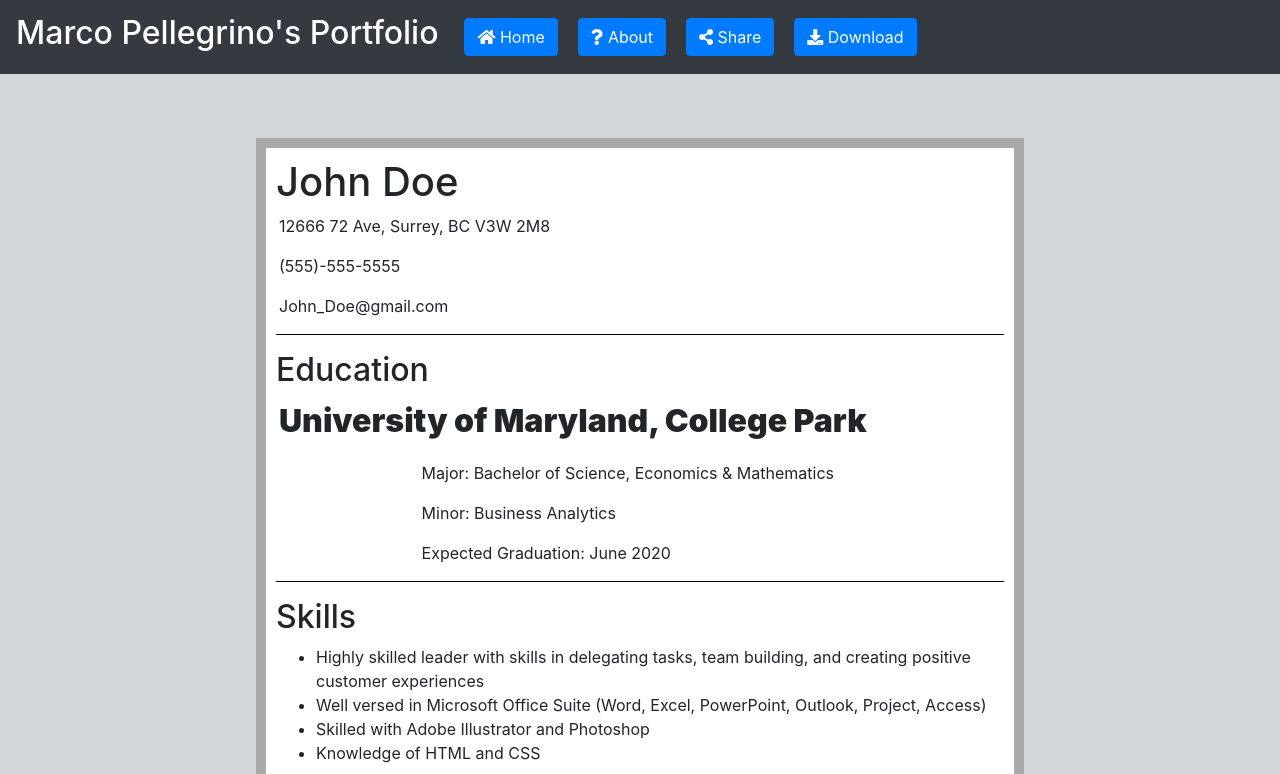
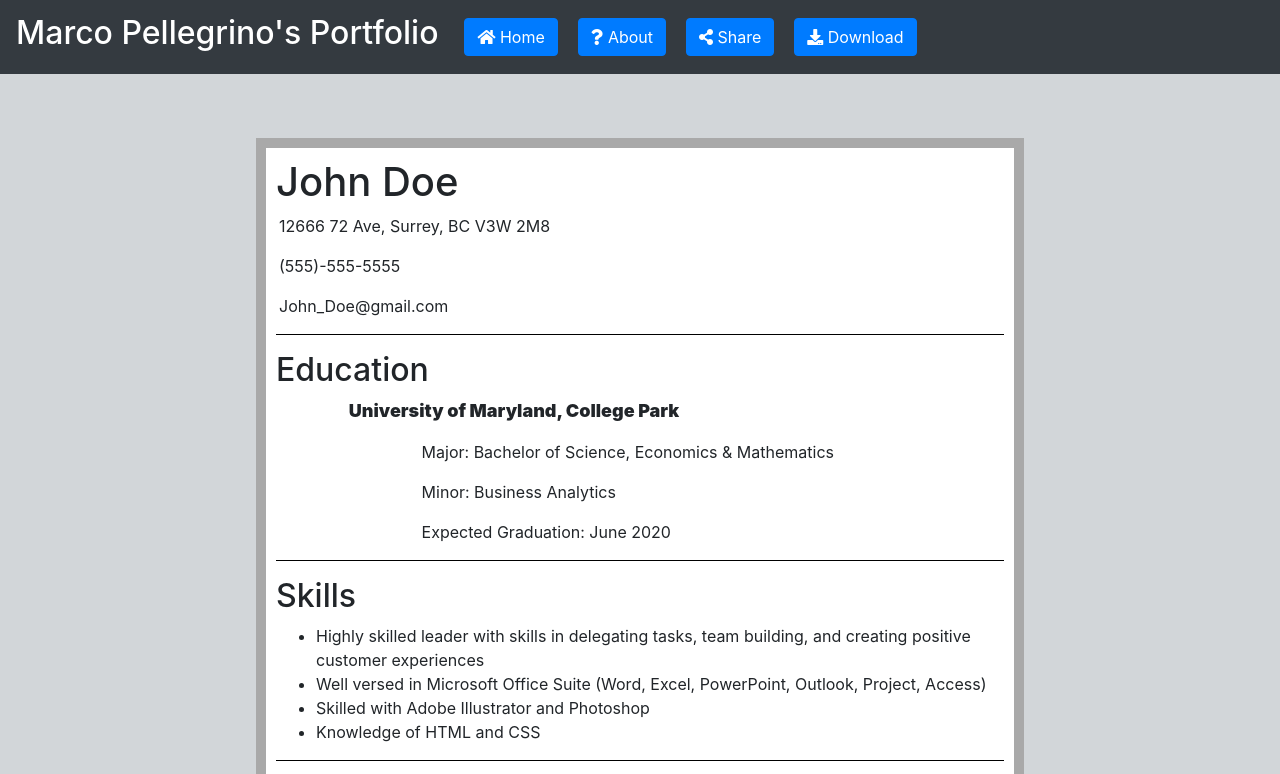
Before and after one commit to marcojp2001/info1213a2, a plain HTML site: page assignment_2.html in a window 1280 px wide. Shown: the top 774 px of the page. Drawn offline with nearby package versions, Linux system fonts and the light colour scheme.

Commit message:
Add files via upload

```diff
--- a/assignment_2.css
+++ b/assignment_2.css
@@ -47,9 +47,10 @@ div + footer {
 }
 
 /*class selectors*/
-.font_large {
-	font-size: xx-large;
+.eduTitle {
+	font-size: large;
 	font-weight: bold;
+	margin-left: 10%;
 }
 
 .float_center {
--- a/assignment_2.html
+++ b/assignment_2.html
@@ -89,19 +89,15 @@
 		<p>(555)-555-5555</p>
 		<p>John_Doe@gmail.com</p>
 	</div>
-
 	<hr>
-
 	<div>
 		<h2>Education</h2>
-		<p class="font_large"><strong>University of Maryland, College Park</strong></p>
+		<p class="eduTitle"><strong>University of Maryland, College Park</strong></p>
 		<p class="float_center">Major: Bachelor of Science, Economics & Mathematics</p>
 		<p class="float_center">Minor: Business Analytics</p>
 		<p class="float_center">Expected Graduation: June 2020</p>
 	</div>
-
 	<hr>
-
 	<div>
 		<h2>Skills</h2>
 		<ul>
@@ -111,9 +107,7 @@
 			<li>Knowledge of HTML and CSS</li>
 		</ul>
 	</div>
-
 	<hr>
-
 	<div>
 		<table>
 			<thead>
```
